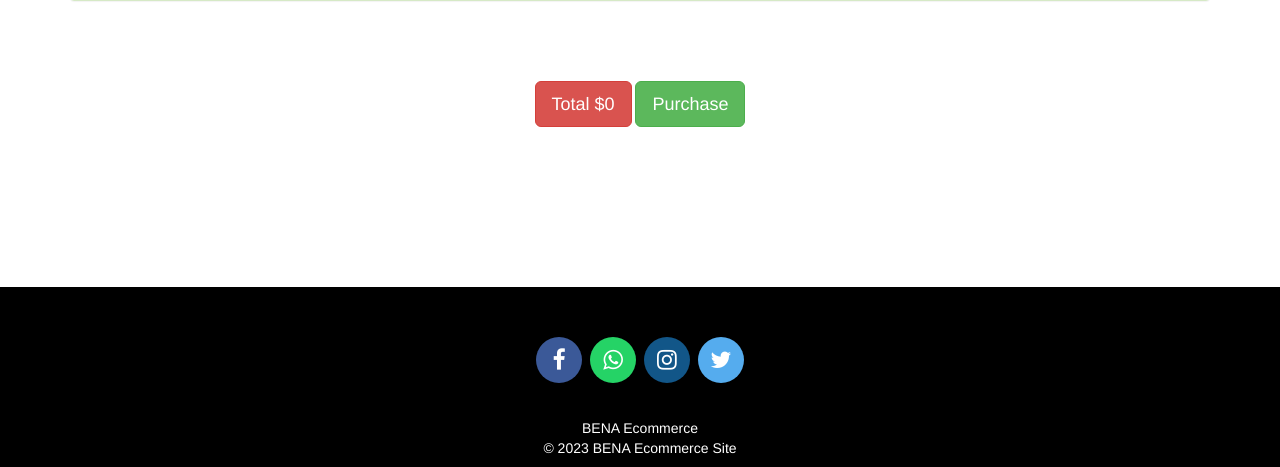
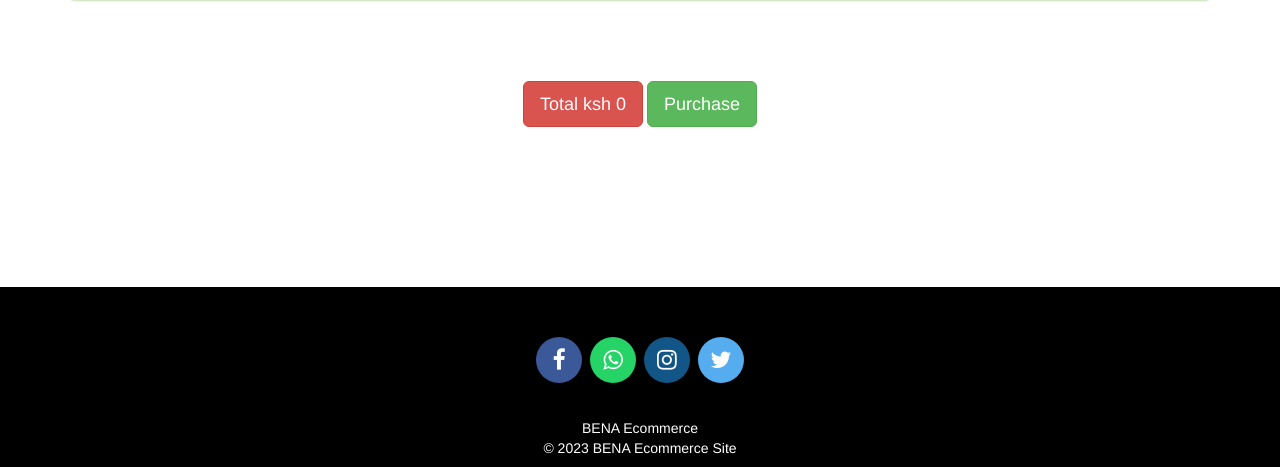
Before and after one commit to stephenbett/Ecommerce, a Django app: page /cart in a window 1280 px wide. Shown: the part 279-746 px from the top of the page. Run offline with Django 3.2, Linux system fonts and the light colour scheme; some libraries are stand-ins or nearby versions.

Commit message:
upadate on cart.html,navbar.html,my_ordr.html

```diff
--- a/templates/ecom/cart.html
+++ b/templates/ecom/cart.html
@@ -92,7 +92,7 @@
       <tr>
         <td> {{p.name}}</td>
         <td> <img src="{% static p.product_image.url %}" alt="Profile Pic" height="50px" width="50px" /></td>
-        <td>$ {{p.price}}</td>
+        <td>ksh {{p.price}}</td>
         <td>{{p.description}}</td>
 
         <td><a class="btn btn-danger btn-xs" href="{% url 'remove-from-cart' p.id  %}?next_page={{request.path}}"><span class="glyphicon glyphicon-trash"></span></a></td>
@@ -108,7 +108,7 @@
 </div>
 <br><br><br>
 <div style="text-align: center;">
-  <button class="btn btn-danger btn-lg">Total ${{total}}</button>
+  <button class="btn btn-danger btn-lg">Total ksh {{total}}</button>
   <a href="/customer-address"><button class="btn btn-success btn-lg" ><span>Purchase </span></button></a>
 </div>
 
--- a/templates/ecom/download_invoice.html
+++ b/templates/ecom/download_invoice.html
@@ -166,7 +166,7 @@
                 Product Image :<br>
                  <img src="{% static product_image.url %}" alt="Profile Pic" height="40px" width="40px" /><br><br>
                 Product Price : <br>
-                ${{productPrice}}
+                ksh {{productPrice}}
               </td>
               <td>
                 Product: <br> {{productName}}<br><br>
--- a/templates/ecom/index.html
+++ b/templates/ecom/index.html
@@ -434,7 +434,7 @@ img {
                 </div>
 
                 <a class="cart" href="{% url 'add-to-cart' p.id  %}">
-                  <span class="price">${{p.price}}</span>
+                  <span class="price">ksh {{p.price}}</span>
                   <span class="add-to-cart">
                     <span class="txt"><i class="fa fa-shopping-cart"></i> Add To Cart</span>
                   </span>
@@ -471,8 +471,6 @@ img {
 <br><br><br><br><br><br><br><br><br><br><br><br>
 
 
-<!--
-developed By : sumit kumar
--->
+
 
 {% endblock content %}
--- a/templates/ecom/my_order.html
+++ b/templates/ecom/my_order.html
@@ -175,7 +175,7 @@
                         <div class="aside"><img src="{% static product.product_image.url %}" class="img-sm border"></div>
                         <figcaption class="info align-self-center">
 
-                            <p class="title"><strong>Name : </strong>{{product.name}} <br> <strong>Description : </strong>{{product.description}} <br> <strong>Price : </strong>${{product.price}}</p>
+                            <p class="title"><strong>Name : </strong>{{product.name}} <br> <strong>Description : </strong>{{product.description}} <br> <strong>Price : </strong>Ksh {{product.price}}</p>
 
                         </figcaption>
 
--- a/templates/ecom/my_profile.html
+++ b/templates/ecom/my_profile.html
@@ -69,9 +69,7 @@
   <a href="/edit-profile"><button class="btn btn-primary btn-lg" ><span>Edit Profile </span></button></a>
 </div>
 <br><br><br><br><br><br>
-<!--
-developed By : sumit kumar
--->
+
 
 
 
--- a/templates/ecom/navbar.html
+++ b/templates/ecom/navbar.html
@@ -211,7 +211,7 @@ body {
         </div>
         <div class="row row2">
             <div class="col-sm-3">
-                <h2 style="margin:0px;"><a style="text-decoration:none; color:white;" href="/"><span class="largenav">RTW Shop </span></a></h2>
+                <h2 style="margin:0px;"><a style="text-decoration:none; color:white;" href="/"><span class="largenav">BENA Online_Shop </span></a></h2>
             </div>
 
 
--- a/templates/ecom/payment.html
+++ b/templates/ecom/payment.html
@@ -12,7 +12,7 @@
 .pl-ziro { padding-left: 0px; }
 </style>
 <br><br>
-<center><i>This is a Demo PAYMENT</i></center>
+<center><i>PAYMENT</i></center>
 <br><br>
 <div class="container" style="text-align:center; padding-left:300px;">
     <div class="row">
```
Also changed, not shown: db.sqlite3.
